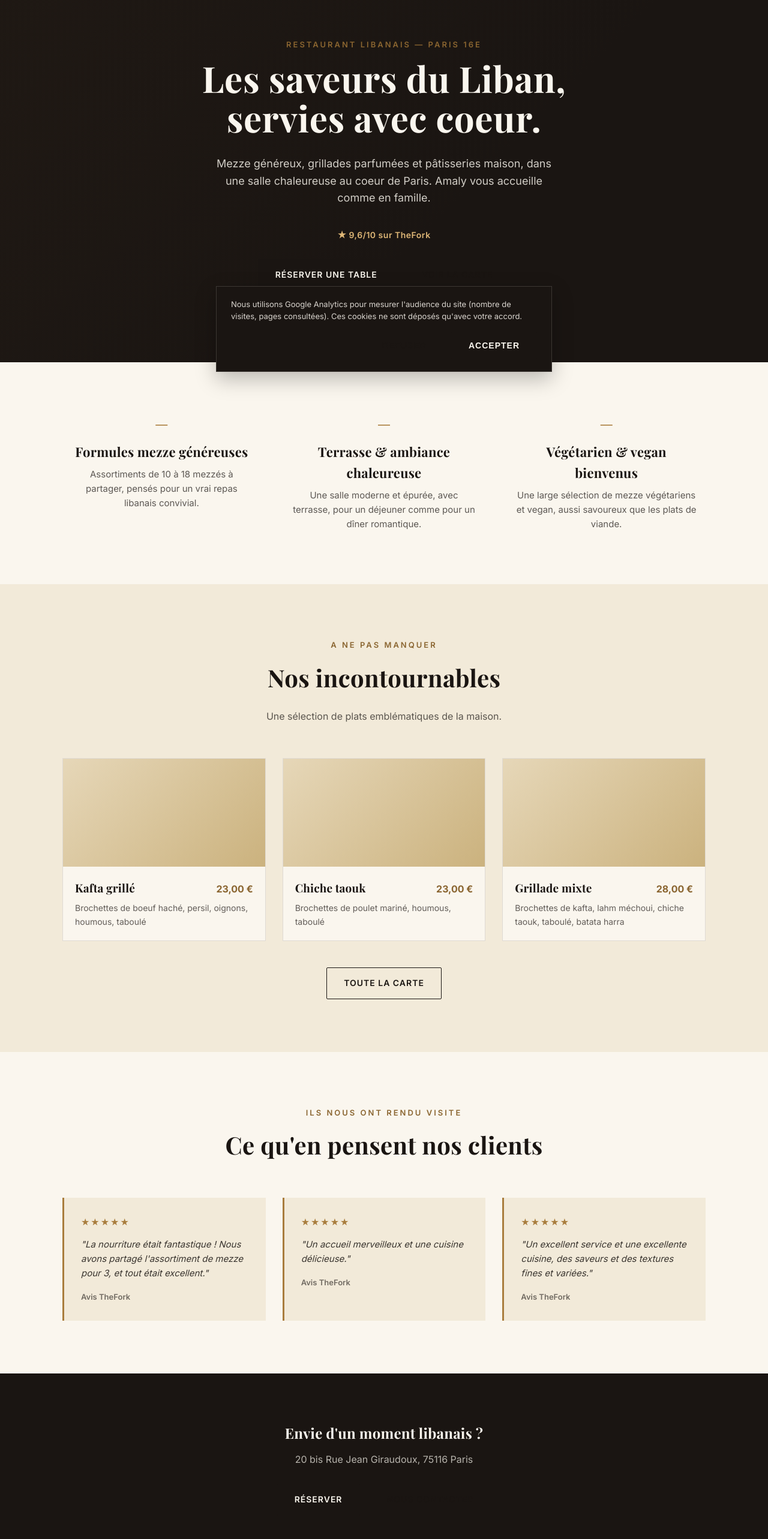
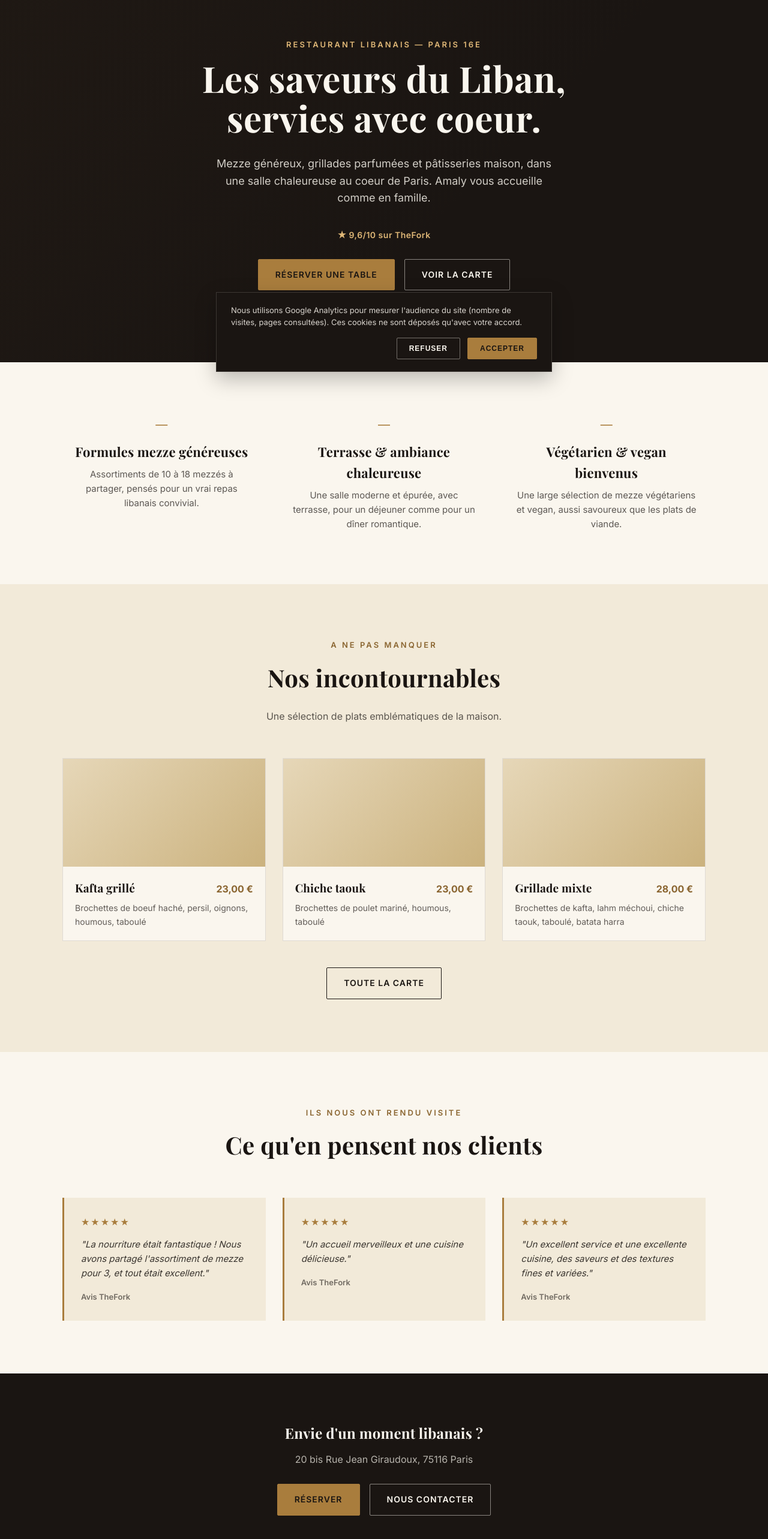
Before and after one commit to rudychoufani98-stack/amaly-paris, a Next.js app: page / in a window 1280 px wide. Shown: the part 164-2730 px from the top of the page at 60% size. Built offline with nearby package versions, Linux system fonts and the light colour scheme; a web font is replaced by a local one.

Commit message:
Fix invisible hero/CTA buttons: wrap global .btn classes in :global() inside CSS modules

```diff
--- a/app/components/CookieConsent.module.css
+++ b/app/components/CookieConsent.module.css
@@ -28,28 +28,28 @@
   justify-content: flex-end;
 }
 
-.actions .btn {
+.actions :global(.btn) {
   padding: 10px 20px;
   font-size: 12px;
 }
 
-.actions .btn-ghost {
+.actions :global(.btn-ghost) {
   border-color: rgba(250, 246, 238, 0.4);
   color: var(--cream);
 }
 
-.actions .btn-ghost:hover {
+.actions :global(.btn-ghost):hover {
   background: rgba(250, 246, 238, 0.1);
   color: var(--cream);
 }
 
-.actions .btn-primary {
+.actions :global(.btn-primary) {
   background: var(--gold);
   border-color: var(--gold);
   color: var(--ink);
 }
 
-.actions .btn-primary:hover {
+.actions :global(.btn-primary):hover {
   background: var(--gold-dark);
   border-color: var(--gold-dark);
 }
--- a/app/page.module.css
+++ b/app/page.module.css
@@ -13,7 +13,7 @@
   margin: 0 auto;
 }
 
-.hero .eyebrow {
+.hero :global(.eyebrow) {
   color: #e0b877;
 }
 
@@ -45,24 +45,24 @@
   flex-wrap: wrap;
 }
 
-.hero .btn-primary {
+.hero :global(.btn-primary) {
   background: var(--gold);
   border-color: var(--gold);
   color: var(--ink);
 }
 
-.hero .btn-primary:hover {
+.hero :global(.btn-primary):hover {
   background: var(--gold-dark);
   border-color: var(--gold-dark);
   color: var(--cream);
 }
 
-.hero .btn-ghost {
+.hero :global(.btn-ghost) {
   border-color: rgba(250, 246, 238, 0.5);
   color: var(--cream);
 }
 
-.hero .btn-ghost:hover {
+.hero :global(.btn-ghost):hover {
   background: var(--cream);
   color: var(--ink);
 }
@@ -190,6 +190,28 @@
   margin-bottom: 28px;
 }
 
+.cta :global(.btn-primary) {
+  background: var(--gold);
+  border-color: var(--gold);
+  color: var(--ink);
+}
+
+.cta :global(.btn-primary):hover {
+  background: var(--gold-dark);
+  border-color: var(--gold-dark);
+  color: var(--cream);
+}
+
+.cta :global(.btn-ghost) {
+  border-color: rgba(250, 246, 238, 0.5);
+  color: var(--cream);
+}
+
+.cta :global(.btn-ghost):hover {
+  background: var(--cream);
+  color: var(--ink);
+}
+
 @media (max-width: 860px) {
   .highlightGrid,
   .dishGrid,
```
